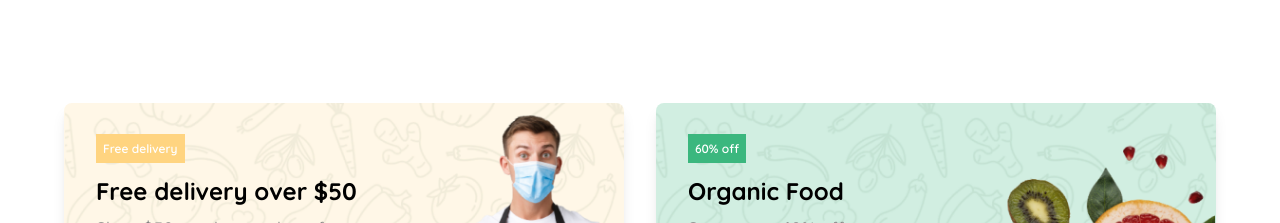
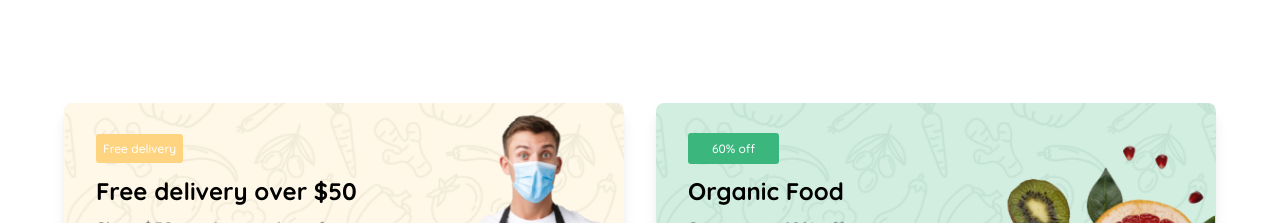
Before and after one commit to alwinmathew27/Groceyish-React, a React (Create React App) app: page / in a window 1280 px wide. Shown: the part 1523-1746 px from the top of the page. Built offline with nearby package versions, Linux system fonts and the light colour scheme.

Commit message:
subscribe btn, border radius

```diff
--- a/src/Components/includes/Offer.jsx
+++ b/src/Components/includes/Offer.jsx
@@ -13,7 +13,7 @@ const Offer = () => {
         />
         <div className="absolute inset-0 flex items-center p-4 md:p-8">
           <div className="text-left">
-            <span className="bg-[#ffd480] text-white text-xs sm:text-xs md:text-sm font-semibold mr-2 px-2 sm:px-2 md:px-3 py-1  lg:p-[7px] lg:text-[12px]">
+            <span className="bg-[#ffd480] text-white text-xs sm:text-xs md:text-sm font-medium mr-2 px-2 sm:px-2 md:px-3 py-1  lg:p-[7px] lg:text-[12px] rounded-[3px]">
               Free delivery
             </span>
             <h3 className="text-lg sm:text-xl lg:text-2xl md:text-xs font-bold mt-2 sm:mt-3 md:mt-3 text-black lg:mt-4 ">
@@ -36,7 +36,7 @@ const Offer = () => {
         />
         <div className="absolute inset-0 flex items-center p-4 md:p-8">
           <div className="text-left">
-            <span className="bg-[#3bb77e] text-white text-xs sm:text-xs md:text-sm font-semibold mr-2 px-2 sm:px-2 md:px-3 py-1  lg:p-[7px] lg:text-[12px] ">
+            <span className="bg-[#3bb77e] text-white text-xs sm:text-xs md:text-sm font-medium mr-2 px-3 sm:px-3 md:px-3 py-1  lg:px-6 lg:py-2 lg:text-[12px] rounded-[3px]">
               60% off
             </span>
             <h3 className=" sm:text-xl  font-bold mt-2 sm:mt-3 md:mt-3 text-black md:text-xs lg:text-2xl lg:mt-4">
--- a/src/Components/includes/Slider.jsx
+++ b/src/Components/includes/Slider.jsx
@@ -87,7 +87,7 @@ function Slider() {
               {!isSubscribed && (
                 <form
                   onSubmit={handleSubscription}
-                  className="absolute  bottom-20 max-[640px]:bottom-48 max-[760px]:bottom-32  max-[376px]:bottom-40"
+                  className="absolute  bottom-20 max-[640px]:bottom-48 max-[760px]:bottom-32  max-[376px]:bottom-48"
                 >
                   <div className="flex items-center bg-white border border-gray-300  ">
                     <div className="flex absolute inset-y-0 left-0 items-center pl-2 pointer-events-none">
```
